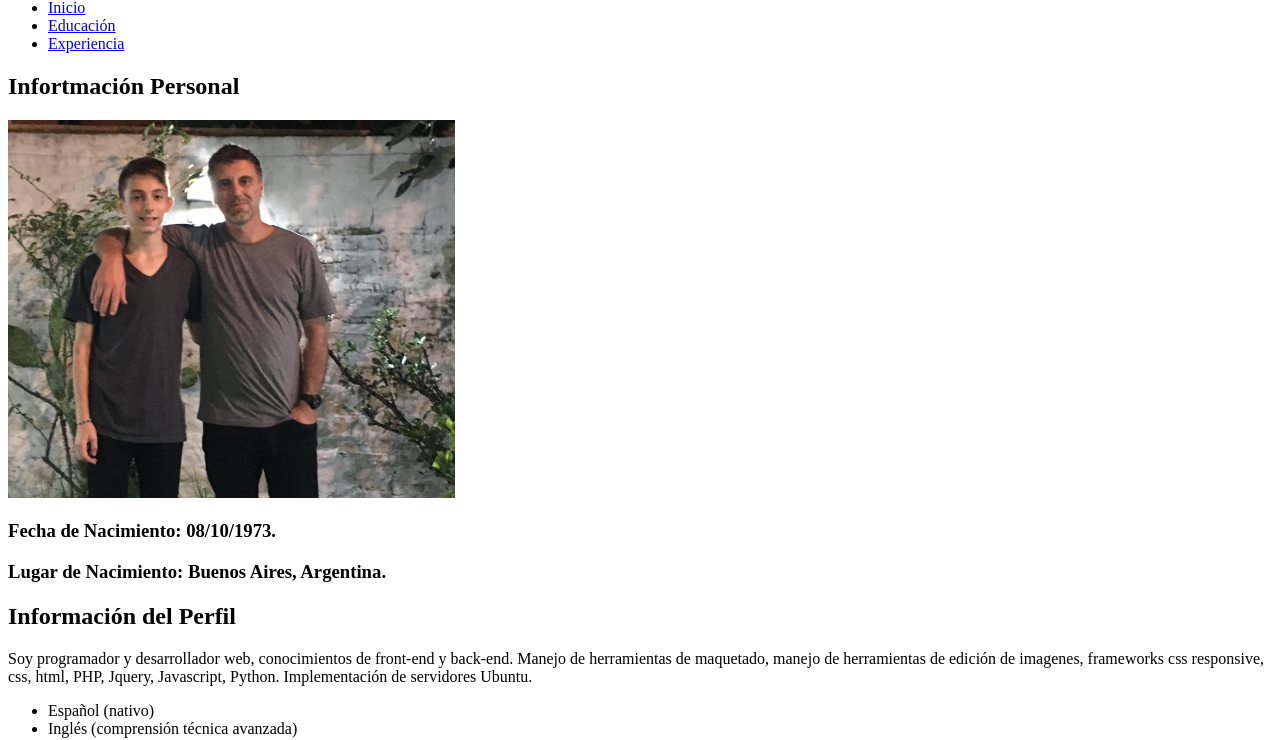
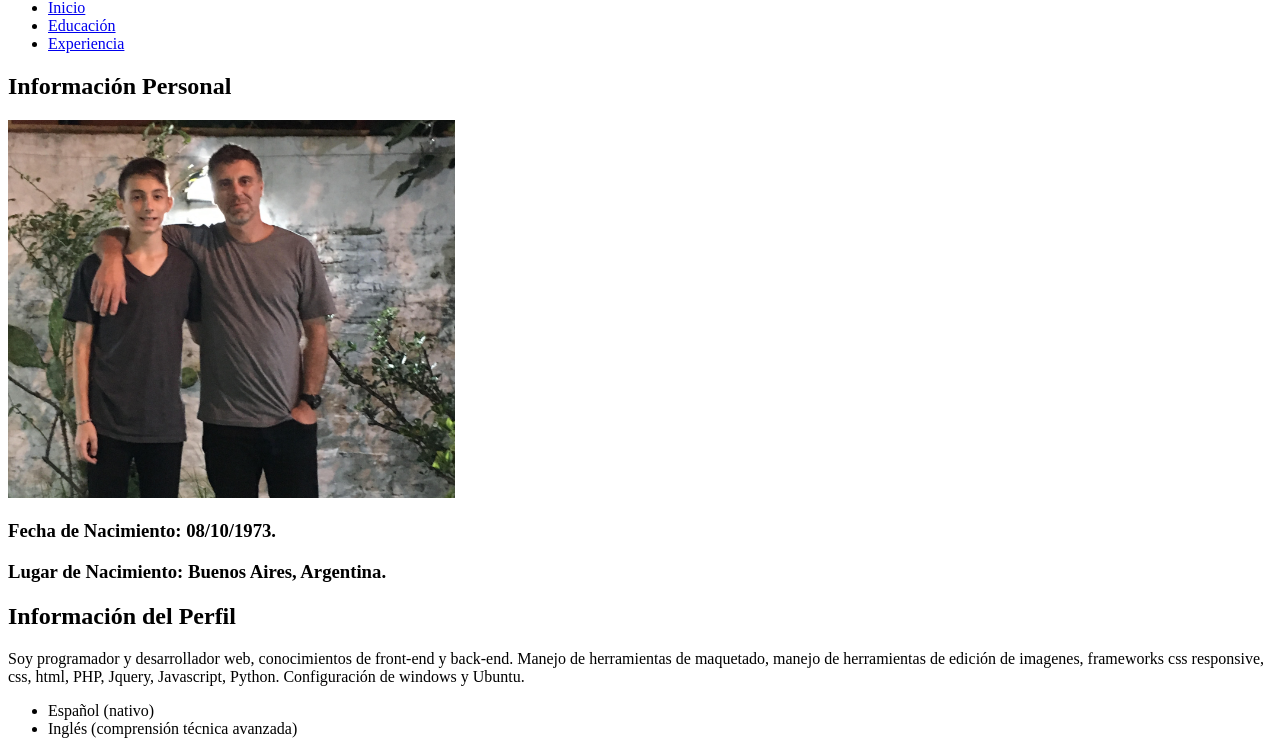
Before and after one commit to tutinocarlos/NextU, a plain HTML site: page aplicaciones_hibridas/fundamientos_html/index.html in a window 1280 px wide. Shown: the part 220-960 px from the top of the page. Drawn offline with Linux system fonts and the light colour scheme.

Commit message:
error ortográfico

```diff
--- a/aplicaciones_hibridas/fundamientos_html/index.html
+++ b/aplicaciones_hibridas/fundamientos_html/index.html
@@ -32,14 +32,14 @@
 </nav>
 <section id="datos_personales">
 	<article id="informacion_personal">
-	<h2>Infortmación Personal</h2>
+	<h2>Información Personal</h2>
 	<img src="images/carlos_tutino.png" alt="Foto Carlos Tutino">
 		<h3>Fecha de Nacimiento: 08/10/1973.</h3>
 		<h3>Lugar de Nacimiento: Buenos Aires, Argentina.</h3>
 	</article>
 	<article id="informacion_perfil">
 	<h2>Información del Perfil</h2>
-	<p>Soy programador y desarrollador web, conocimientos de front-end y back-end. Manejo de herramientas de maquetado, manejo de herramientas de edición de imagenes, frameworks css responsive, css, html, PHP, Jquery, Javascript, Python. Implementación de servidores Ubuntu.</p>
+	<p>Soy programador y desarrollador web, conocimientos de front-end y back-end. Manejo de herramientas de maquetado, manejo de herramientas de edición de imagenes, frameworks css responsive, css, html, PHP, Jquery, Javascript, Python. Configuración de windows y Ubuntu.</p>
 	<ul>
 		<li>Español (nativo)</li>
 		<li>Inglés (comprensión técnica avanzada)</li>
```
